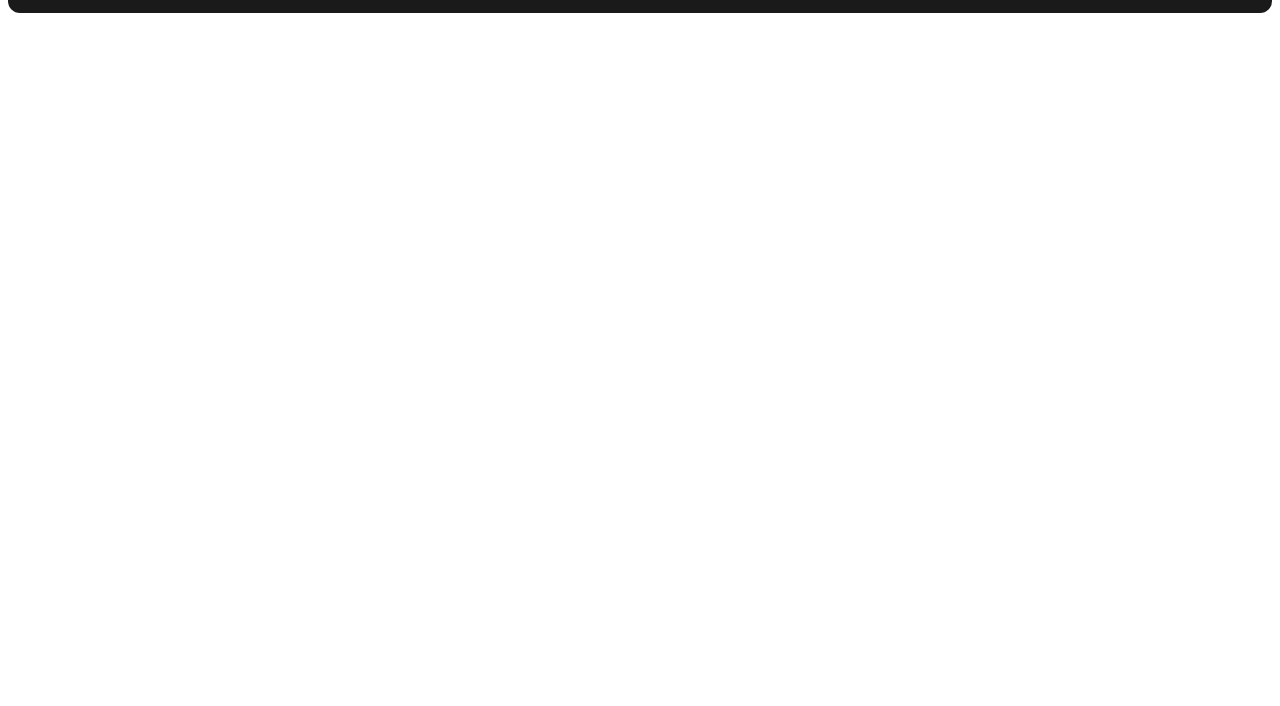
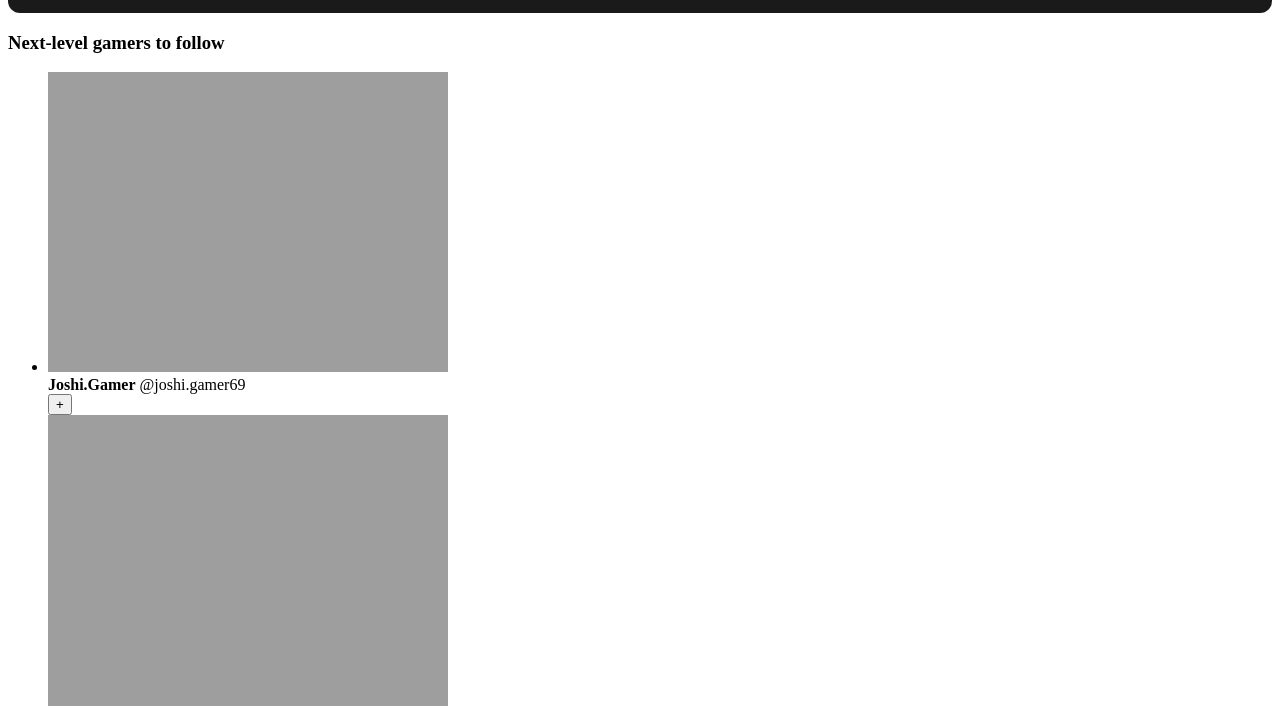
Before and after one commit to Migueg04/DCA-Proyect, a website built with webpack: page public/index.html in a window 1280 px wide. Shown: the part 2573-3279 px from the top of the page. Before the commit the page ends 2602 px from the top, so only its background shows below. Built offline with nearby package versions, Linux system fonts and the light colour scheme; files whose address does not match are found by name.

Commit message:
(html): include trending panel in the main page

```diff
--- a/public/index.html
+++ b/public/index.html
@@ -13,5 +13,6 @@
 
 
   <script type="module" src="./bundle.js"></script>
+  <trending-panel></trending-panel>
 </body>
 </html>
```
